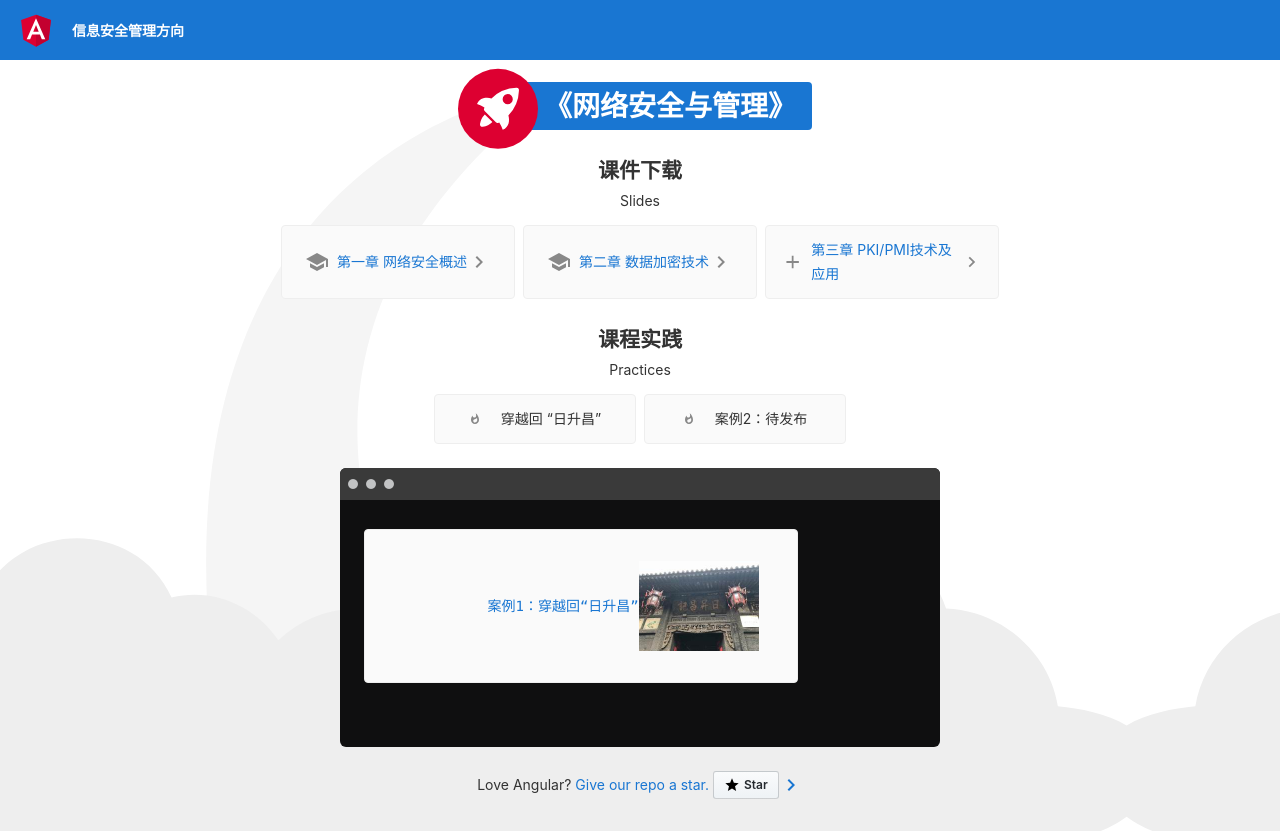
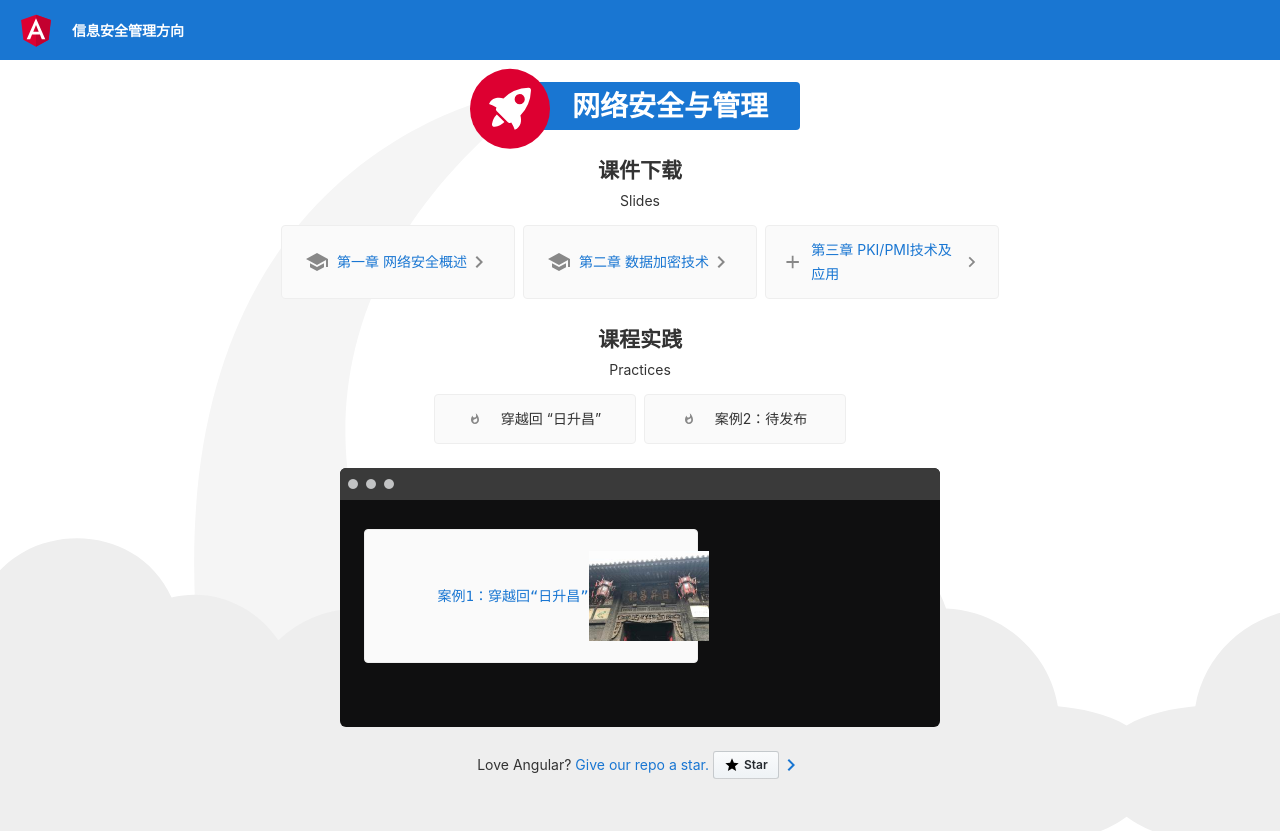
Before and after one commit to walkman617/my-angular-nsm, an Angular app: page / in a window 1280 px wide. Built offline with nearby package versions, Linux system fonts and the light colour scheme.

Commit message:
Update app.component.html

```diff
--- a/src/app/app.component.html
+++ b/src/app/app.component.html
@@ -99,8 +99,8 @@
     border-radius: 4px;
     border: 1px solid #eee;
     background-color: #fafafa;
-    height: 120px;
-    width: 400px;
+    height: 100px;
+    width: 300px;
     margin: 0 8px 16px;
     padding: 16px;
     display: flex;
@@ -348,7 +348,7 @@
       </g>
     </svg>
 
-    <span><h1>《网络安全与管理》</h1></span>
+    <span><h1>网络安全与管理</h1></span>
 
     <svg id="rocket-smoke" xmlns="http://www.w3.org/2000/svg" width="516.119" height="1083.632" viewBox="0 0 516.119 1083.632">
       <title>Rocket Ship Smoke</title>
```
